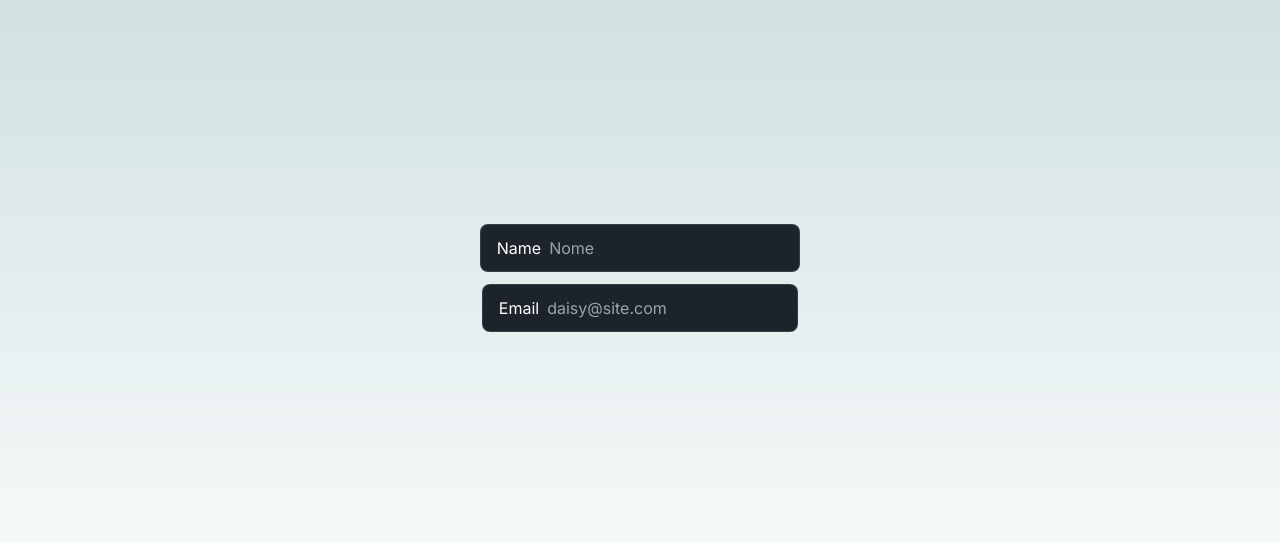
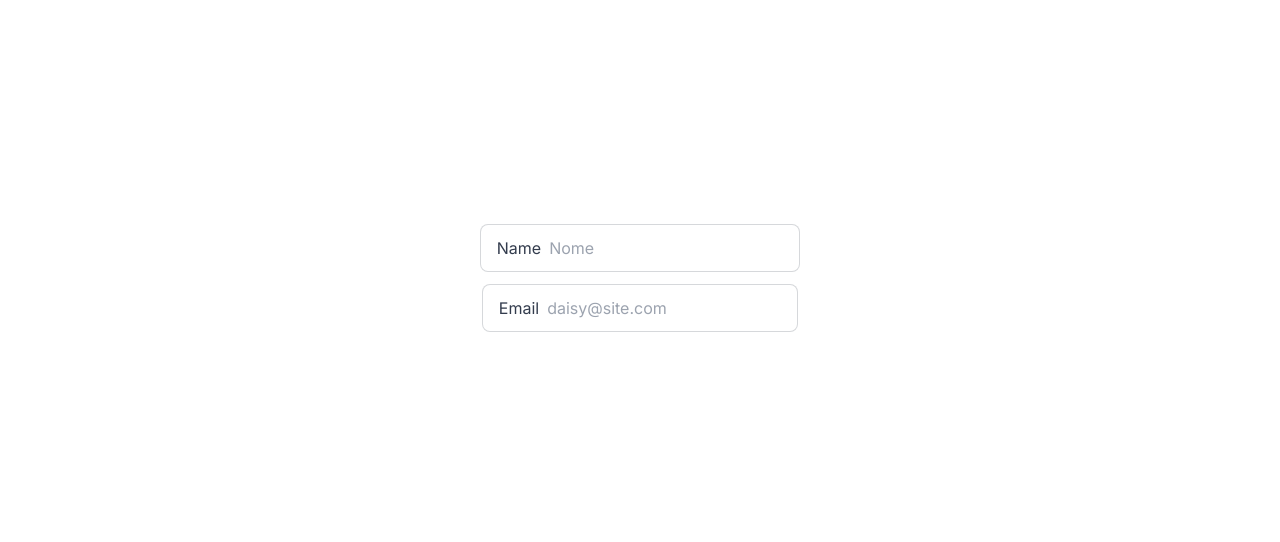
Before and after one commit to albertocester96/foots_next, a Next.js app in the folder foots-next/: page /autenticazione in a window 1280 px wide. Shown: the part 122-664 px from the top of the page. Built offline with nearby package versions, Linux system fonts and the light colour scheme.

Commit message:
setup-theme

```diff
--- a/foots-next/src/app/globals.css
+++ b/foots-next/src/app/globals.css
@@ -1,33 +1,3 @@
 @tailwind base;
 @tailwind components;
 @tailwind utilities;
-
-:root {
-  --foreground-rgb: 0, 0, 0;
-  --background-start-rgb: 200, 219, 220;
-  --background-end-rgb: 255, 255, 255;
-}
-
-@media (prefers-color-scheme: dark) {
-  :root {
-    --foreground-rgb: 255, 255, 255;
-    --background-start-rgb: 0, 0, 0;
-    --background-end-rgb: 0, 0, 0;
-  }
-}
-
-body {
-  color: rgb(var(--foreground-rgb));
-  background: linear-gradient(
-      to bottom,
-      transparent,
-      rgb(var(--background-end-rgb))
-    )
-    rgb(var(--background-start-rgb));
-}
-
-@layer utilities {
-  .text-balance {
-    text-wrap: balance;
-  }
-}
--- a/foots-next/src/app/layout.js
+++ b/foots-next/src/app/layout.js
@@ -10,7 +10,7 @@ export const metadata = {
 
 export default function RootLayout({ children }) {
   return (
-    <html lang="en">
+    <html lang="en" data-theme="emerald">
       <body className={inter.className}>{children}</body>
     </html>
   );
--- a/foots-next/src/components/Login-form.js
+++ b/foots-next/src/components/Login-form.js
@@ -1,7 +1,7 @@
 export default function Login() {
     return(
         <div className="flex min-h-screen flex-col justify-center items-center">
-            <main className="flex min-h-screen flex-col items-center justify-center text-white space-y-3"  >
+            <main className="flex min-h-screen flex-col items-center justify-center space-y-3"  >
                 <label className="input input-bordered flex items-center gap-2">
                     Email
                     <input type="text" className="grow" placeholder="esempio@foots.com" />
--- a/foots-next/src/components/SignUp-form.js
+++ b/foots-next/src/components/SignUp-form.js
@@ -2,7 +2,7 @@
 export default function SignUp() {
     return(
         <div className="flex min-h-screen flex-col justify-center items-center">
-            <main className="flex min-h-screen flex-col items-center justify-center text-white space-y-3"  >
+            <main className="flex min-h-screen flex-col items-center justify-center space-y-3"  >
                 <label className="input input-bordered flex items-center gap-2 ">
                     Name
                     <input type="text" className="grow" placeholder="Nome" />
--- a/foots-next/tailwind.config.js
+++ b/foots-next/tailwind.config.js
@@ -9,6 +9,7 @@ module.exports = {
     require('daisyui')
   ],
   daisyui: {
-    themes: ["dark"]
-  }
+    themes: ["forest","emerald"]
+  },
+  darkMode: ['class', '[data-theme="night"]']
 };
```
